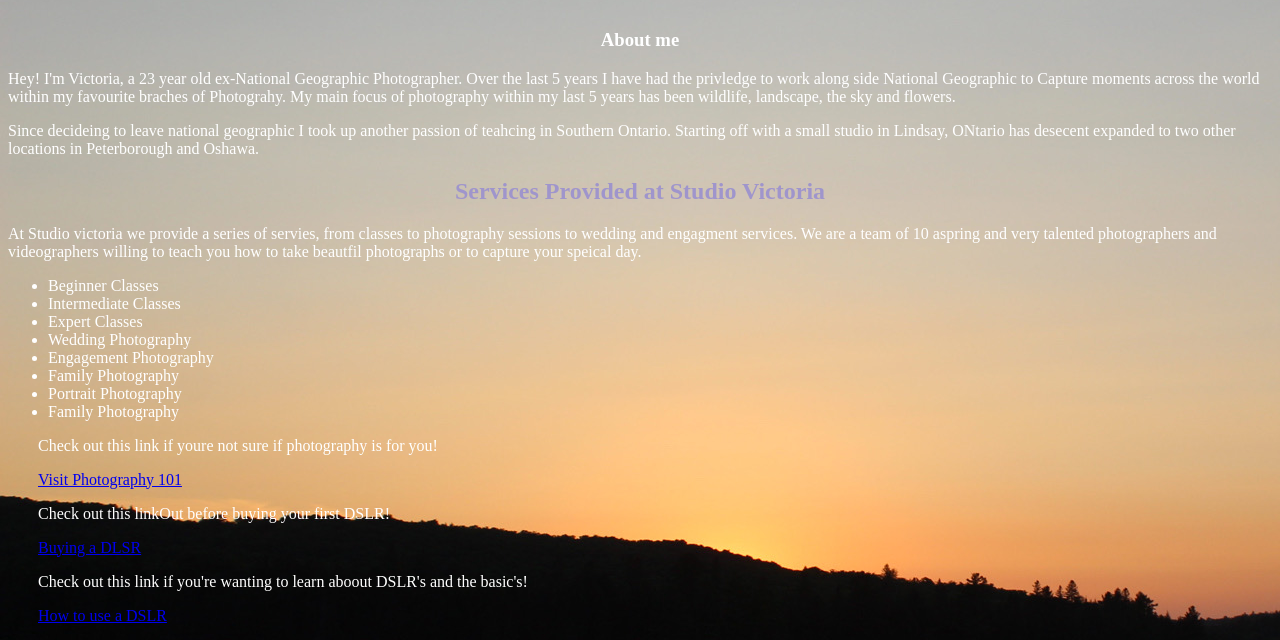
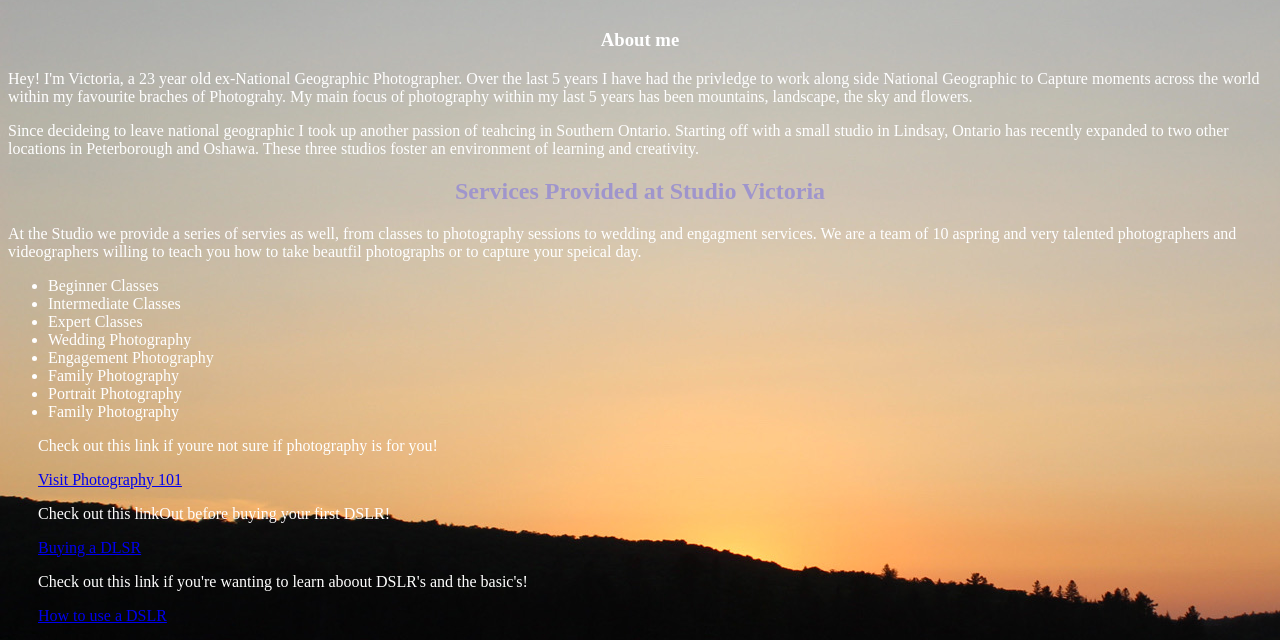
Before and after one commit to vazachar/vazachar.github.io, a plain HTML site: page index.html in a window 1280 px wide. Shown: the part 150-790 px from the top of the page. Drawn offline with Linux system fonts and the light colour scheme.

Commit message:
Update index.html

```diff
--- a/index.html
+++ b/index.html
@@ -19,11 +19,11 @@
   </h3>
   </div>
   <div>
-  <p> Hey! I'm Victoria, a 23 year old ex-National Geographic Photographer. Over the last 5 years I have had the privledge to work along side National Geographic to Capture moments across the world within my favourite braches of Photograhy. My main focus of photography within my last 5 years has been wildlife, landscape, the sky and flowers. </p>
-  <p> Since decideing to leave national geographic I took up another passion of teahcing in Southern Ontario. Starting off with a small studio in Lindsay, ONtario has desecent expanded to two other locations in Peterborough and Oshawa.</p>
+  <p> Hey! I'm Victoria, a 23 year old ex-National Geographic Photographer. Over the last 5 years I have had the privledge to work along side National Geographic to Capture moments across the world within my favourite braches of Photograhy. My main focus of photography within my last 5 years has been mountains, landscape, the sky and flowers. </p>
+  <p> Since decideing to leave national geographic I took up another passion of teahcing in Southern Ontario. Starting off with a small studio in Lindsay, Ontario has recently expanded to two other locations in Peterborough and Oshawa. These three studios foster an environment of learning and creativity. </p>
 
   <h2> Services Provided at Studio Victoria</h2>
-  <p> At Studio victoria we provide a series of servies, from classes to photography sessions to wedding and engagment services. We are a team of 10 aspring and very talented photographers and videographers willing to teach you how to take beautfil photographs or to capture your speical day.</p>
+  <p> At the Studio we provide a series of servies as well, from classes to photography sessions to wedding and engagment services. We are a team of 10 aspring and very talented photographers and videographers willing to teach you how to take beautfil photographs or to capture your speical day.</p>
   <div class=" studiolist">
   <ul>
   <li>Beginner Classes</li>
```
